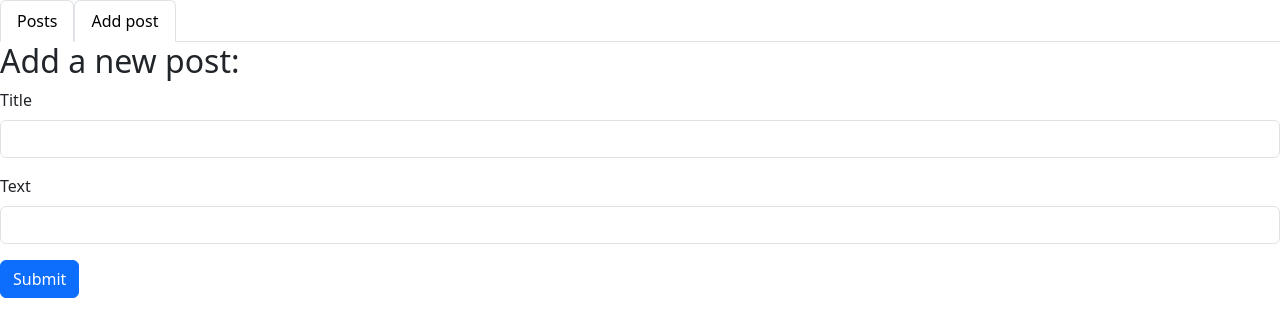
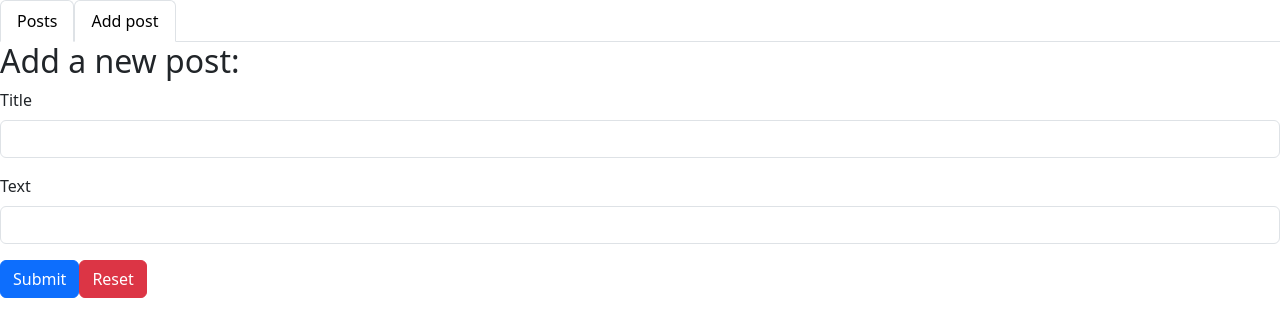
Before and after one commit to BiljanaDa/blog-app, a React (Create React App) app: page /add in a window 1280 px wide. Shown: the top 336 px of the page. Built offline with nearby package versions, Linux system fonts and the light colour scheme.

Commit message:
zadatak 5

```diff
--- a/src/pages/AddPost.js
+++ b/src/pages/AddPost.js
@@ -10,6 +10,11 @@ export default function AddPost() {
     e.preventDefault();
     await postsService.add(newPost);
   };
+
+  const handleResetForm = () => {
+    setNewPost({ title: "", text: "" });
+  };
+
   return (
     <div>
       <form onSubmit={handleAddPost} className="needs-validation">
@@ -41,6 +46,13 @@ export default function AddPost() {
         <button type="submit" class="btn btn-primary">
           Submit
         </button>
+        <button
+          type="button"
+          className="btn btn-danger"
+          onClick={handleResetForm}
+        >
+          Reset
+        </button>
       </form>
     </div>
   );
```
